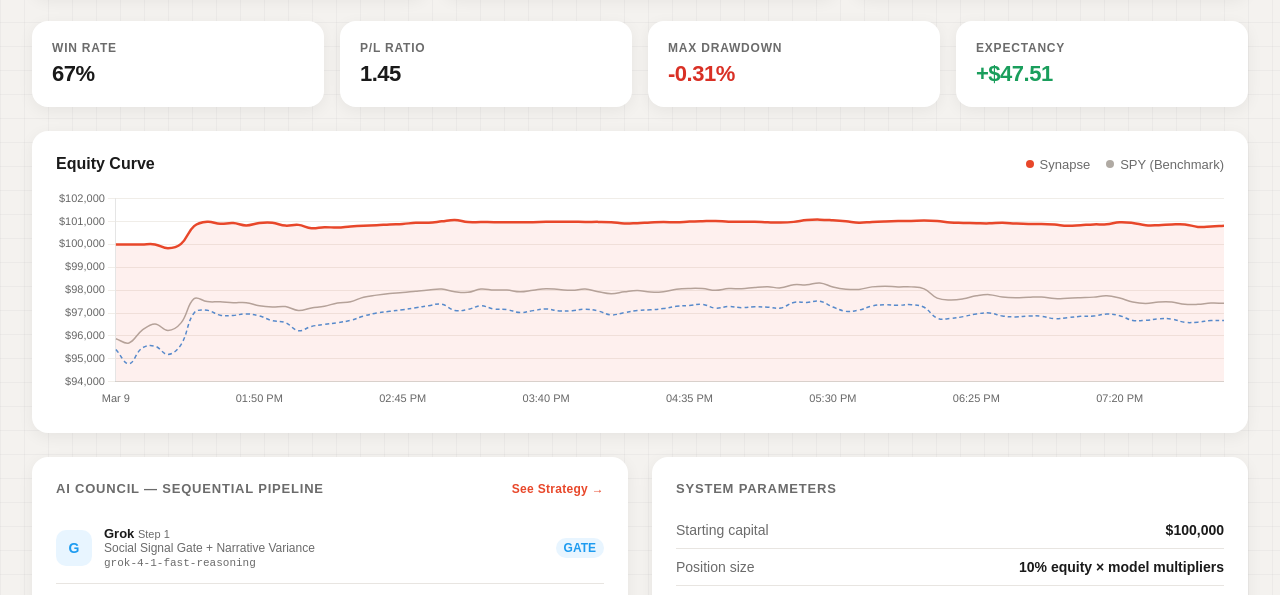
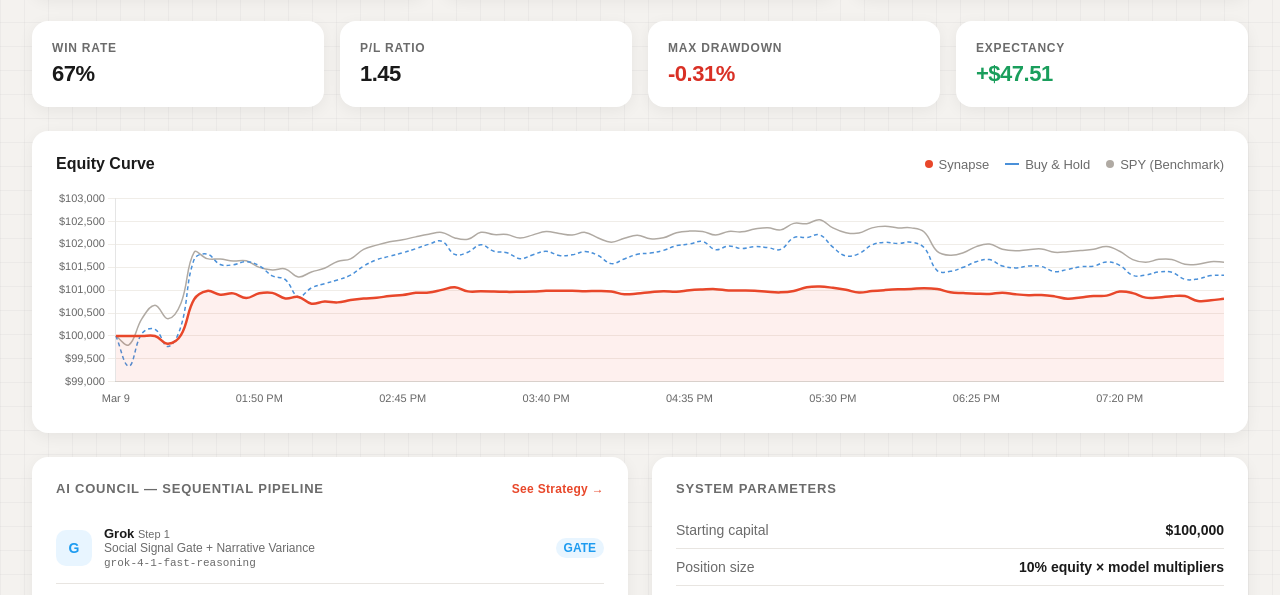
Before and after one commit to mcravi8/Algo, a plain HTML site: page index.html in a window 1280 px wide. Shown: the part 482-1077 px from the top of the page. Drawn offline with nearby package versions, Linux system fonts and the light colour scheme; a web font is replaced by a local one.

Commit message:
fix: benchmark baseline uses prev close, not intraday open

```diff
--- a/index.html
+++ b/index.html
@@ -442,6 +442,7 @@
       <h2>Equity Curve</h2>
       <div class="legend">
         <div class="legend-item"><div class="legend-dot" style="background:var(--coral)"></div> Synapse</div>
+        <div class="legend-item"><div class="legend-dot" style="background:#4a90d9; border-radius:0; width:14px; height:2px; border-top:2px dashed #4a90d9"></div> Buy &amp; Hold</div>
         <div class="legend-item"><div class="legend-dot" style="background:#b0aaa3"></div> SPY (Benchmark)</div>
       </div>
     </div>
@@ -952,7 +953,15 @@ function drawEquityChart(d) {
   const ctx = document.getElementById('equityChart').getContext('2d');
   // Strip Alpaca API glitch values (near-$0 spikes) before rendering.
   const sc = d.starting_capital || 100000;
-  const history = (d.equity_history || []).filter(p => p.portfolio_value >= sc * 0.5);
+  // Trim pre-trading flat period: find first point where portfolio != starting capital
+  // (i.e. actual trading activity), then include the full day it falls on.
+  const allPts = (d.equity_history || []).filter(p => p.portfolio_value >= sc * 0.5);
+  let firstTradeIdx = allPts.findIndex(p => Math.abs(p.portfolio_value - sc) > 0.50);
+  if (firstTradeIdx < 0) firstTradeIdx = 0;
+  // Back up to start of that day
+  const firstTradeDay = allPts[firstTradeIdx] ? allPts[firstTradeIdx].timestamp.slice(0, 10) : '';
+  const startIdx = allPts.findIndex(p => p.timestamp.slice(0, 10) === firstTradeDay);
+  const history = allPts.slice(startIdx >= 0 ? startIdx : 0);
 
   // Destroy previous chart if it exists (for auto-refresh)
   if (equityChartInstance) {
@@ -989,11 +998,34 @@ function drawEquityChart(d) {
     // Within the same day show time only
     return dt.toLocaleString('en-US', {hour:'2-digit', minute:'2-digit'});
   });
+  // Portfolio: use raw values (already starts at $100k).
   const synData = history.map(p => p.portfolio_value);
-  const spyData = history.map(p => p.spy_value);
-  const bhRaw   = history.map(p => p.buy_hold_value != null ? p.buy_hold_value : sc);
-  // Only show buy-hold line when it has real data (not all flat at starting capital)
-  const bhHasData = bhRaw.some(v => Math.abs(v - sc) > 1);
+
+  // Benchmarks: if server data is already on previous-close baseline
+  // (values near $100k at start), use raw. If on old Feb-10 baseline
+  // (values far from $100k), rebase using the LAST bar of the previous
+  // trading day in the dataset as the anchor, matching close-to-close returns.
+  const spyRaw = history.map(p => p.spy_value);
+  const bhRaw  = history.map(p => p.buy_hold_value != null ? p.buy_hold_value : sc);
+
+  // Find previous close: last bar of the day BEFORE the first visible day
+  const allRaw = (d.equity_history || []);
+  const firstVisibleDay = history[0].timestamp.slice(0, 10);
+  const prevDayBars = allRaw.filter(p => p.timestamp.slice(0, 10) < firstVisibleDay);
+  let spyBase, bhBase;
+  if (prevDayBars.length > 0) {
+    // Previous trading day close = anchor for close-to-close returns
+    spyBase = prevDayBars[prevDayBars.length - 1].spy_value;
+    bhBase  = prevDayBars[prevDayBars.length - 1].buy_hold_value || sc;
+  } else {
+    // No prior data — use first visible bar (open-to-close, best we can do)
+    spyBase = spyRaw[0] || sc;
+    bhBase  = bhRaw[0]  || sc;
+  }
+  const spyData = spyRaw.map(v => sc * (v / spyBase));
+  const bhNorm  = bhRaw.map(v => sc * (v / bhBase));
+  // Only show buy-hold line when it has real movement
+  const bhHasData = bhNorm.some(v => Math.abs(v - sc) > 1);
 
   const datasets = [
     {
@@ -1010,7 +1042,7 @@ function drawEquityChart(d) {
   if (bhHasData) {
     datasets.push({
       label: 'Buy & Hold',
-      data: bhRaw,
+      data: bhNorm,
       borderColor: '#4a90d9',
       borderWidth: 1.5,
       pointRadius: 0,
```
